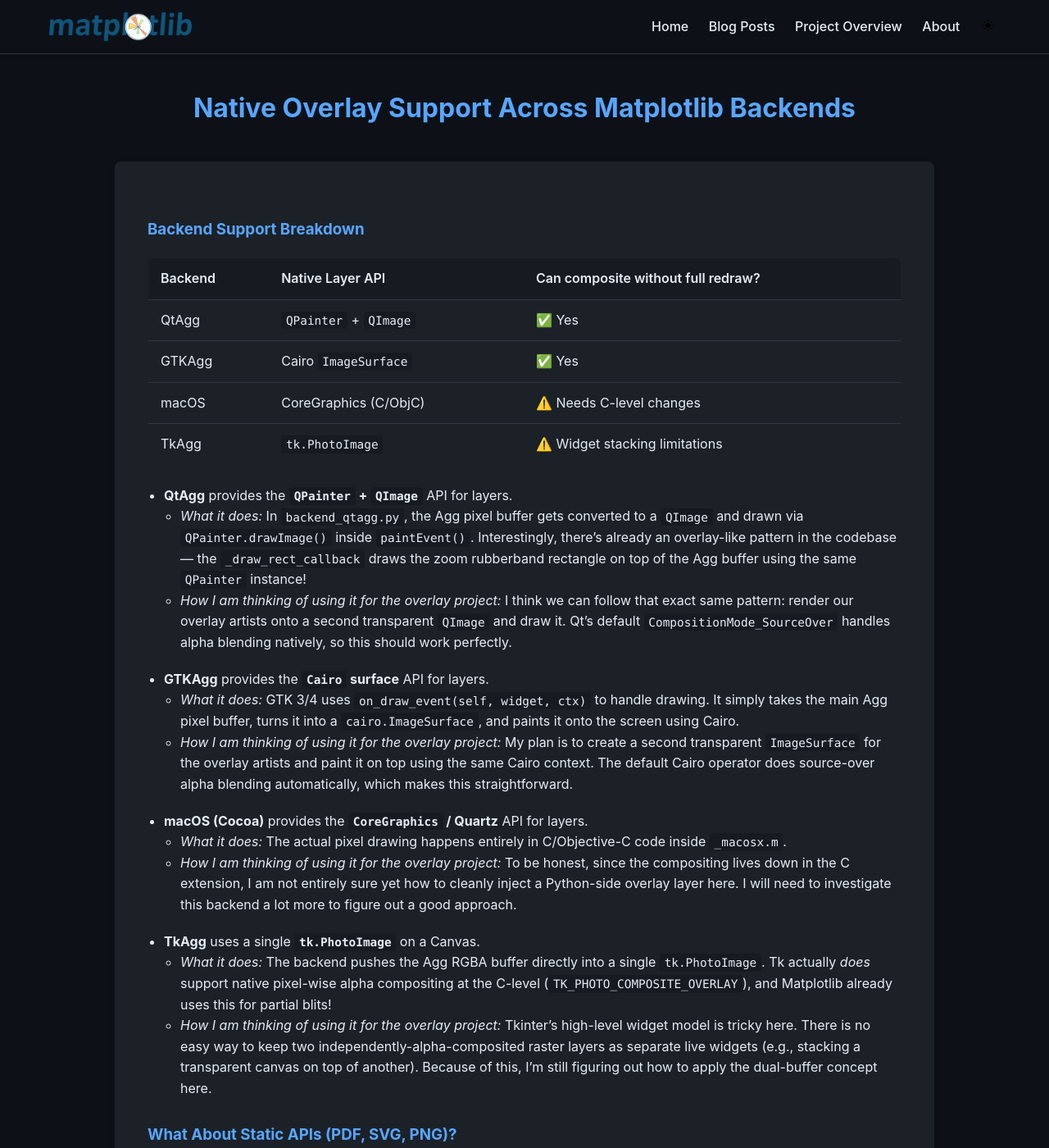
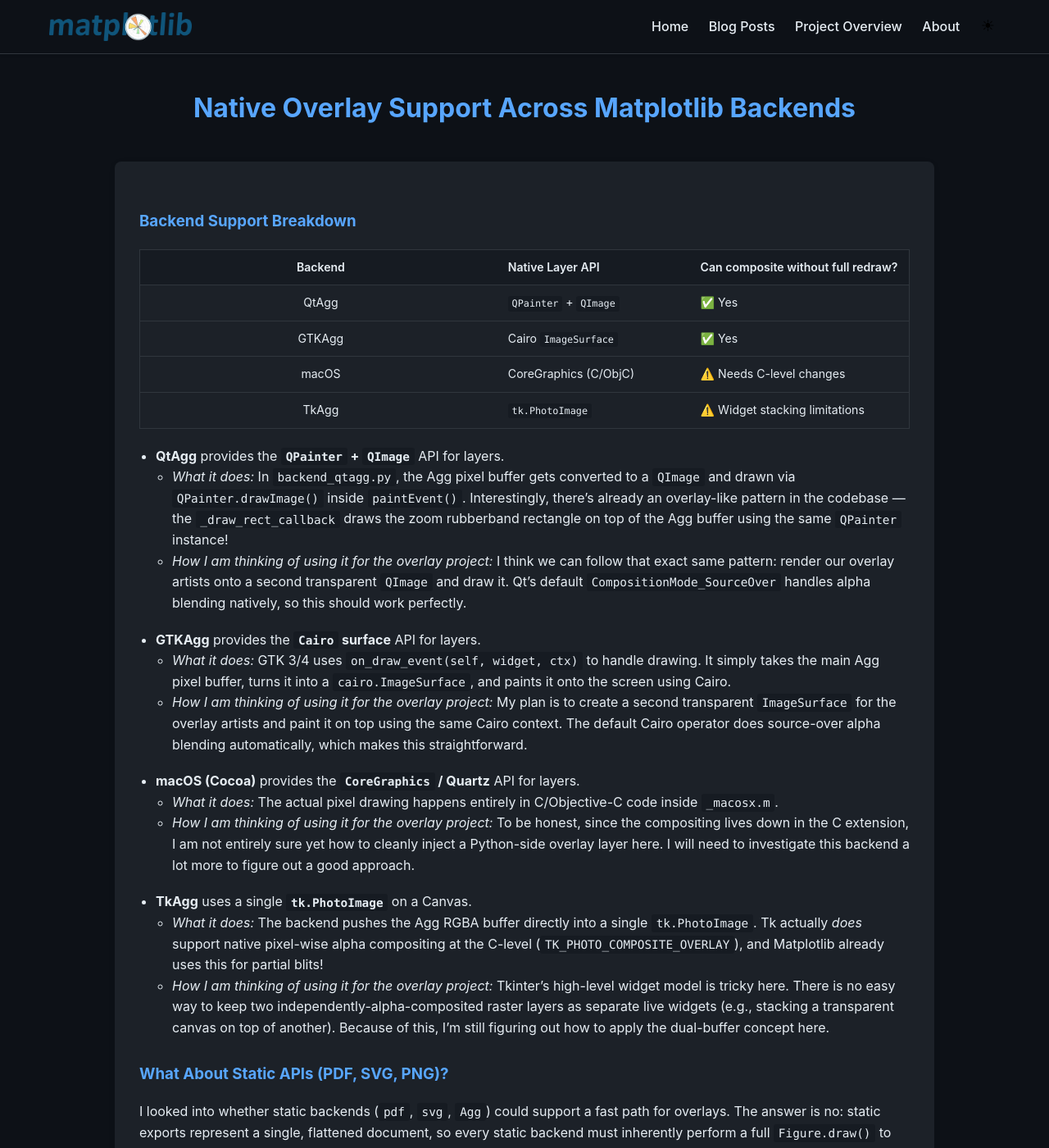
Before and after one commit to Vikash-Kumar-23/Vikash-Kumar-23.github.io, a Jekyll site: the page built from _posts/2026-07-02-native-overlay-support-across-backends.md, in a window 1280 px wide and 1400 px high. Shown: the whole window at 82% size. Built offline with Jekyll 4.4.1, drawn with Linux system fonts in a browser that asks for light colours.

Commit message:
update CSS

```diff
--- a/assets/css/custom.css
+++ b/assets/css/custom.css
@@ -90,28 +90,64 @@ section h2 { font-size: 2rem; border-bottom: 2px solid var(--border-color); padd
 .post-header { margin: 40px 0; text-align: center; }
 .post-title { font-size: 2rem; color: var(--primary-color); margin-bottom: 10px; }
 .post-meta { color: var(--text-light); font-size: 1rem; }
-.post-content { font-size: 1rem; max-width: 1000px; min-height: 80vh; margin: 0 auto; background: var(--card-bg); padding: 40px; border-radius: 8px; box-shadow: 0 2px 10px rgba(0,0,0,0.05); transition: background-color 0.3s ease; }
+.post-content { font-size: 1rem; max-width: 1000px; min-height: 80vh; margin: 0 auto; background: var(--card-bg); padding: 30px; border-radius: 8px; box-shadow: 0 2px 10px rgba(0,0,0,0.05); transition: background-color 0.3s ease; }
 .post-content h1, .post-content h2, .post-content h3 { color: var(--primary-color); margin-top: 1.5em; }
 .post-content p { margin-bottom: 1.2em; }
 .post-content blockquote { border-left: 4px solid var(--primary-color); margin: 0 0 1.2em 0; padding: 10px 20px; background: var(--quote-bg); color: var(--text-light); font-style: italic; transition: background-color 0.3s ease; }
 .post-content pre { background: var(--code-bg); padding: 16px; border-radius: 6px; overflow-x: auto; border: 1px solid var(--border-color); margin-bottom: 1.2em; transition: background-color 0.3s ease, border-color 0.3s ease; }
-.post-content code { background: var(--code-bg); padding: 0.2em 0.4em; border-radius: 3px; font-family: ui-monospace, SFMono-Regular, SF Mono, Menlo, Consolas, Liberation Mono, monospace; font-size: 0.9em; color: var(--text-color); transition: background-color 0.3s ease, color 0.3s ease; }
-.post-content pre code { padding: 0; background: transparent; color: inherit; }
+.post-content code { background: var(--code-bg); padding: 0.2em 0.4em; border-radius: 3px; font-family: ui-monospace, SFMono-Regular, SF Mono, Menlo, Consolas, Liberation Mono, monospace; font-size: 0.9em; color: var(--text-color); transition: background-color 0.3s ease, color 0.3s ease; word-break: break-word; overflow-wrap: anywhere; }
+.post-content pre code { padding: 0; background: transparent; color: inherit; word-break: normal; overflow-wrap: normal; }
 .post-content ul, .post-content ol { margin-bottom: 1.2em; padding-left: 20px; }
-/* Tables */
+/* Tables - Single screen non-scrollable layout */
 .post-content table {
   width: 100%;
+  max-width: 100%;
+  table-layout: fixed;
   border-collapse: collapse;
   margin-bottom: 1.5em;
   background-color: var(--card-bg);
   border-radius: 8px;
-  overflow: hidden;
   border: 1px solid var(--border-color);
+  font-size: 0.88rem;
 }
 .post-content th, .post-content td {
-  padding: 12px 15px;
+  padding: 10px 8px;
   text-align: left;
   border-bottom: 1px solid var(--border-color);
+  vertical-align: top;
+  word-break: break-word;
+  overflow-wrap: anywhere;
+}
+/* Column 1 (# index): Fixed width, single line number (e.g. 10) */
+.post-content th:first-child,
+.post-content td:first-child {
+  width: 35px;
+  white-space: nowrap;
+  text-align: center;
+}
+/* Column 2 (Test Name) */
+.post-content th:nth-child(2),
+.post-content td:nth-child(2) {
+  width: 25%;
+}
+/* Column 3 (What It Tests) */
+.post-content th:nth-child(3),
+.post-content td:nth-child(3) {
+  width: 28%;
+}
+/* Column 4 (Failure Condition) */
+.post-content th:nth-child(4),
+.post-content td:nth-child(4) {
+  width: 24%;
+}
+/* Column 5 (Refactoring Action) */
+.post-content th:nth-child(5),
+.post-content td:nth-child(5) {
+  width: 20%;
+}
+.post-content td code {
+  font-size: 0.84em;
+  white-space: normal;
 }
 .post-content th {
   background-color: var(--secondary-bg);
```
